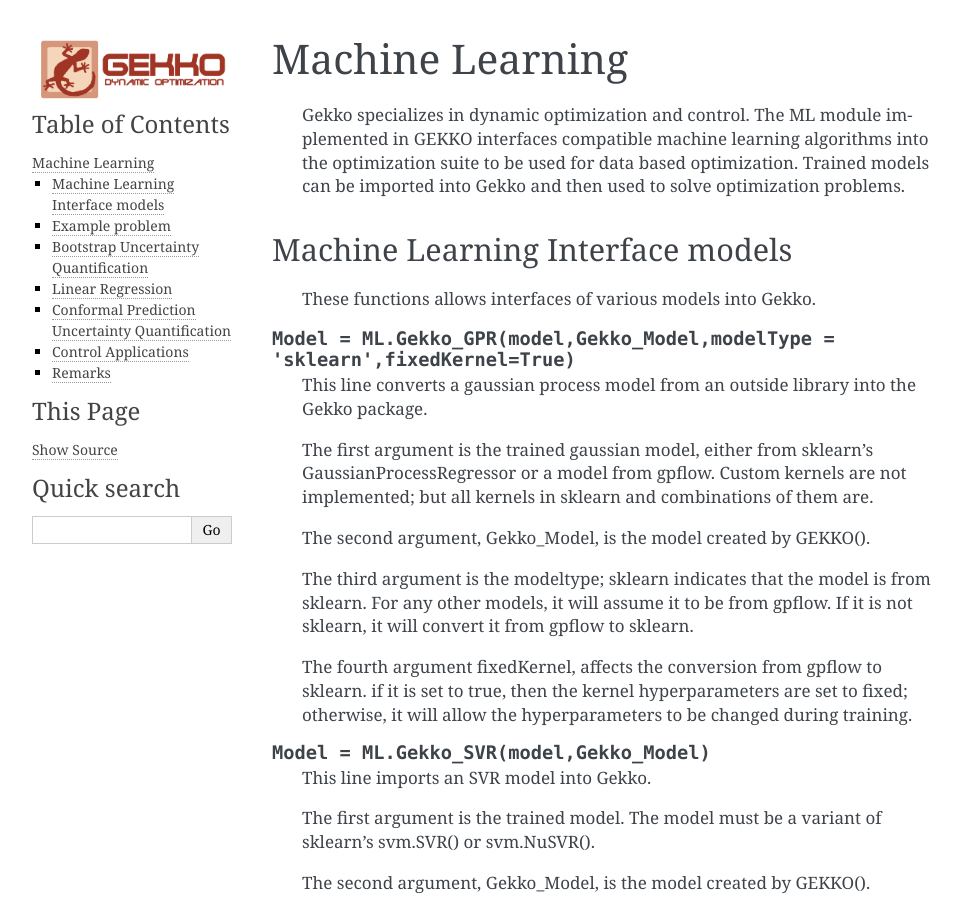
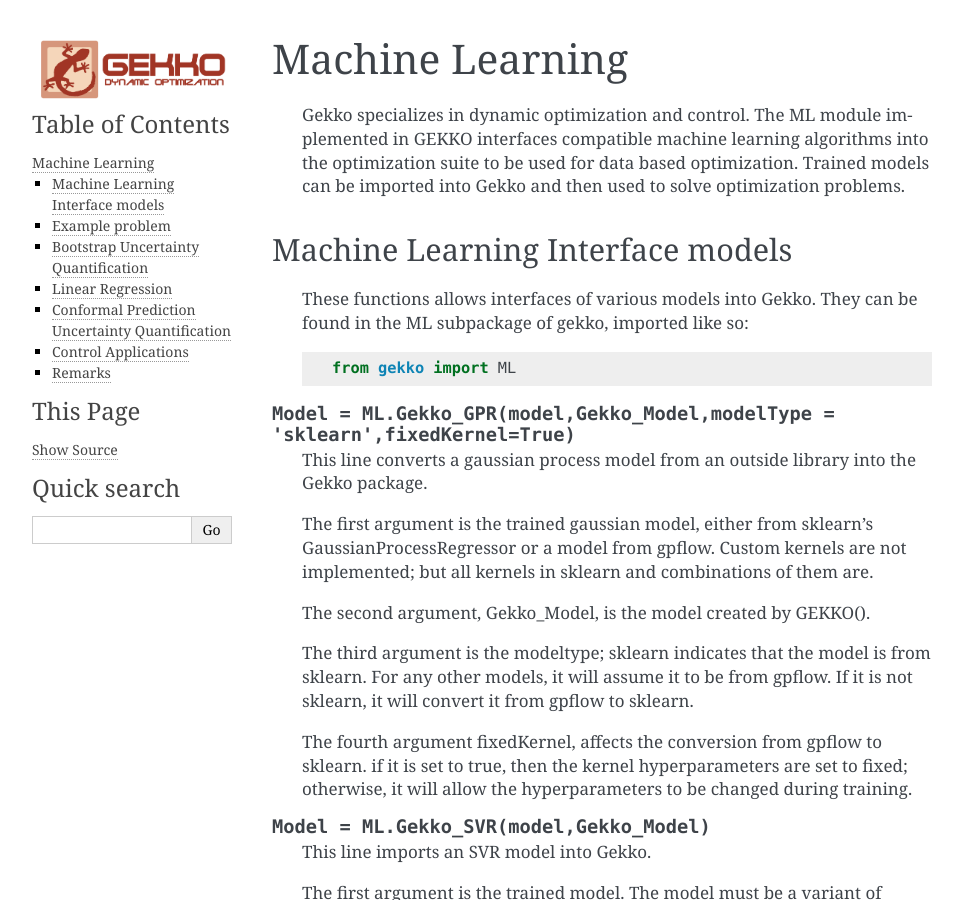
Before and after one commit to BYU-PRISM/GEKKO, a Sphinx documentation site: the page built from docs/ml.rst, in a window 1280 px wide and 900 px high. Shown: the whole window, without its empty margins (148-1111 px from the left). Built offline with Sphinx 7.4.7, drawn with Linux system fonts in a browser that asks for light colours; some of the changed text lies outside the part shown.

Commit message:
added a few small things/fixed typo
fixed a few typos

```diff
--- a/docs/ml.rst
+++ b/docs/ml.rst
@@ -16,7 +16,13 @@
 Machine Learning Interface models
 ------------------------------
 
-   These functions allows interfaces of various models into Gekko.
+   These functions allows interfaces of various models into Gekko. They can be found in the ML subpackage of gekko, imported like so:
+
+   .. container:: cell code
+
+   .. code:: python
+
+      from gekko import ML
 
 .. py:class:: Model = ML.Gekko_GPR(model,Gekko_Model,modelType = 'sklearn',fixedKernel=True)
 
@@ -238,9 +244,9 @@
    .. code:: python
 
       #Import the ML interface functions
-      from Gekko.ML import Gekko_GPR,Gekko_SVR,Gekko_NN_SKlearn
-      from Gekko.ML import Gekko_NN_TF,Gekko_LinearRegression
-      from Gekko.ML import Bootstrap,Conformist,CustomMinMaxGekkoScaler
+      from gekko.ML import Gekko_GPR,Gekko_SVR,Gekko_NN_SKlearn
+      from gekko.ML import Gekko_NN_TF,Gekko_LinearRegression
+      from gekko.ML import Bootstrap,Conformist,CustomMinMaxGekkoScaler
       import pandas as pd
       from sklearn.model_selection import train_test_split
 
```
